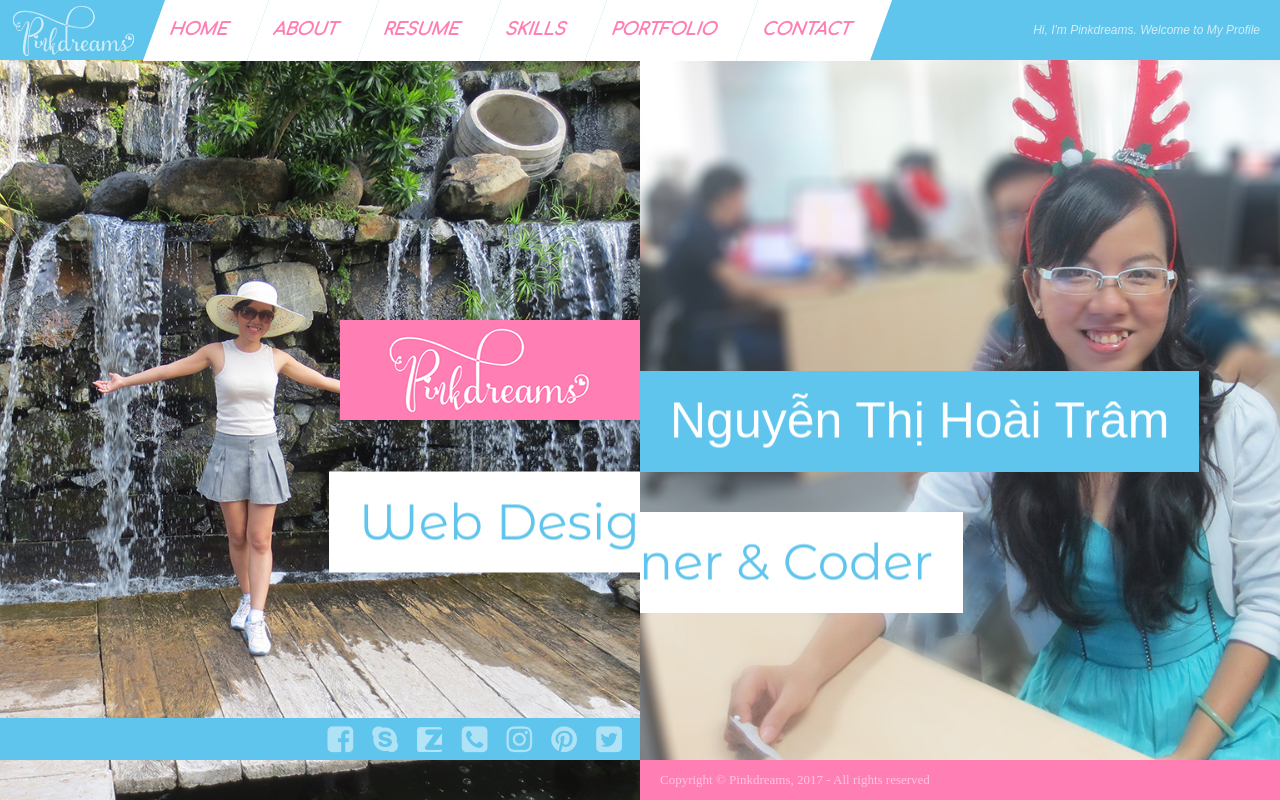
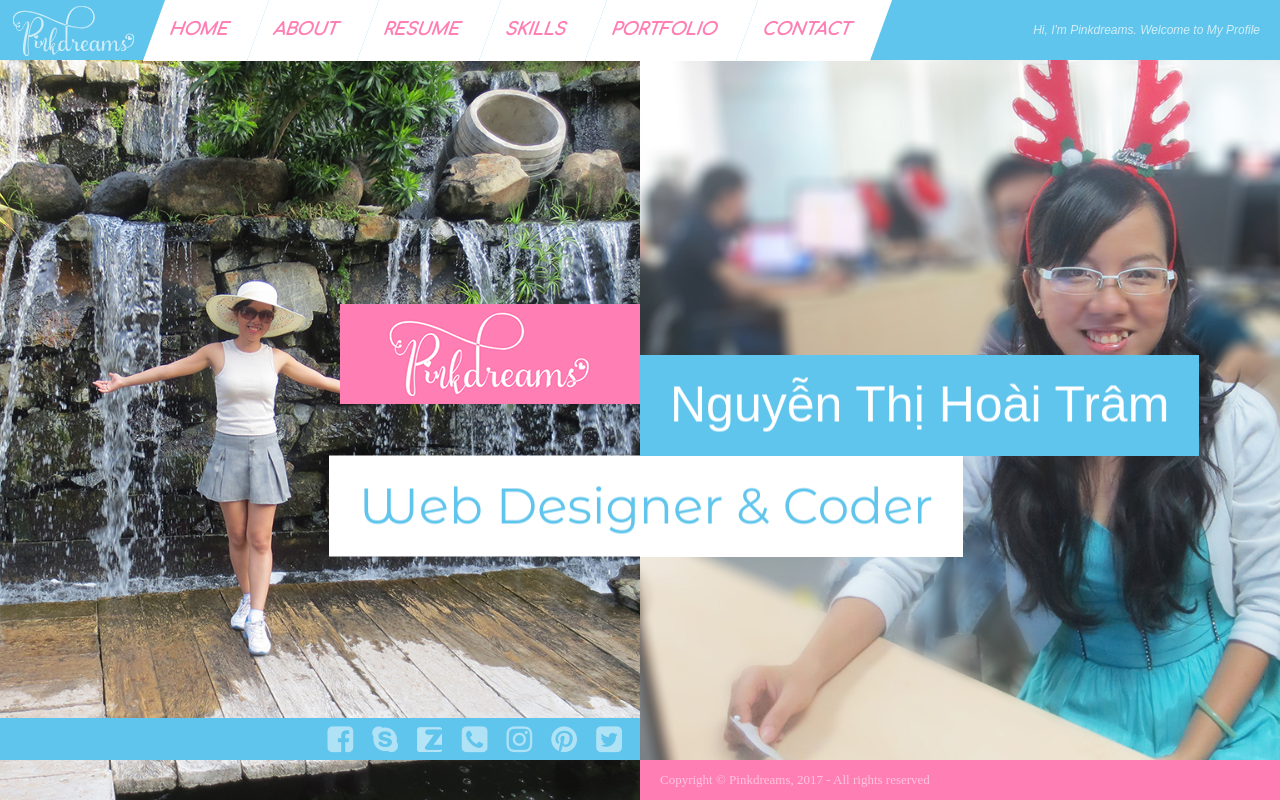
Before and after one commit to Pinkdreams210/Pinkdreams, a PHP site: page /phpmail/ in a window 1280 px wide. Run offline with PHP 8.4, Linux system fonts and the light colour scheme; some web fonts are replaced.

Commit message:
170605-06
06

```diff
--- a/css/styles.css
+++ b/css/styles.css
@@ -492,7 +492,7 @@ p {
 }
 .ms-left .ms-section.home p.img{
 	position: absolute;
-	top:40%;
+	top:38%;
 	right: 0;
 }
 .ms-right .ms-section.home{
@@ -513,7 +513,7 @@ p {
 }
 .ms-right .ms-section.home p.name{
 	position: absolute;
-	top:40%;
+	top:38%;
 	background: #60C5EC;
 	font-family: 'Pattaya', sans-serif;
 	font-size: 50px;
@@ -525,7 +525,7 @@ p {
 }
 .ms-left .ms-section.home p.web{
 	position: absolute;
-	top:40%;
+	top:38%;
 	right: 0px;
 	margin-right: 0;
 	background: #FFF;
@@ -540,7 +540,7 @@ p {
 }
 .ms-right .ms-section.home p.web{
 	position: absolute;
-	top:45%;
+	top:38%;
 	left: 0px;
 	margin-left: -1px;
 	background: #FFF;
```
